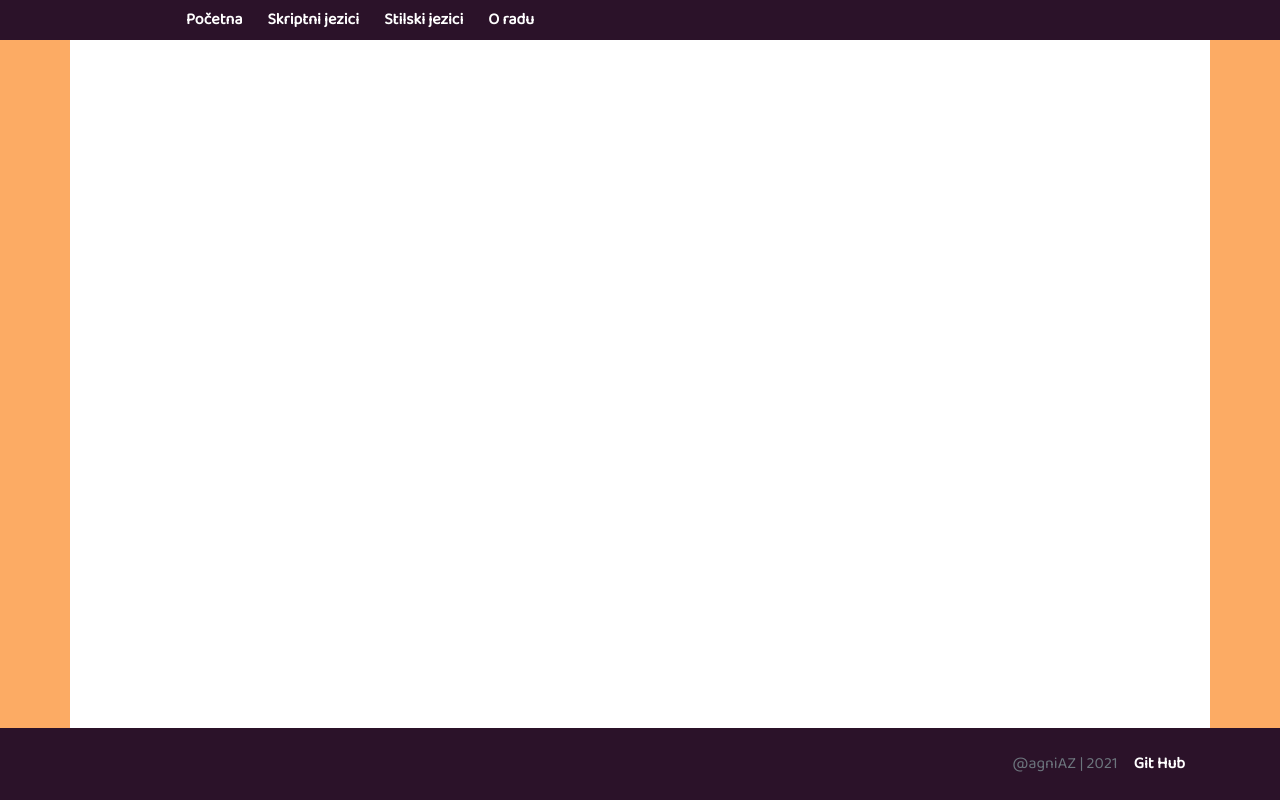
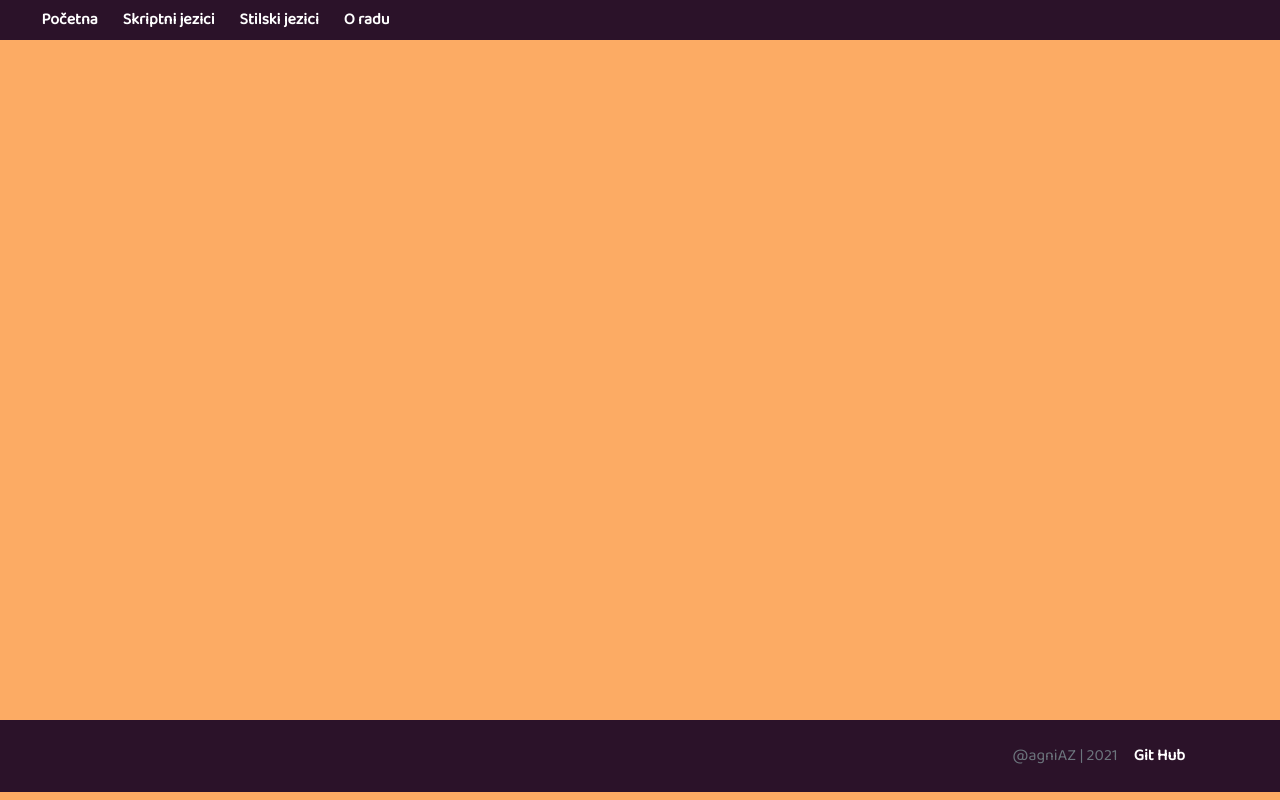
Before and after one commit to agniAZ/JavascriptMA, a website built with Parcel: page index.html in a window 1280 px wide. Built offline with nearby package versions, Linux system fonts and the light colour scheme.

Commit message:
chore: styling changes

```diff
--- a/index.html
+++ b/index.html
@@ -26,7 +26,7 @@
         <link href="./assets/dist/css/bootstrap.min.css" rel="stylesheet">
     </head>
     <body>
-
+        <div class="containerClass">
         <nav class="navbar navbar-expand-md navbar-dark fixed-top bg-theme navigation pl-0">
             <div class="container-fluid p-0">
               <button class="navbar-toggler" type="button" data-bs-toggle="collapse" data-bs-target="#navbarCollapse" aria-controls="navbarCollapse" aria-expanded="false" aria-label="Toggle navigation">
@@ -50,11 +50,11 @@
               </div>
             </div>
           </nav>
-          <main class="container mt-2 text-justify content-container">
+          <div class="text-justify contentWrap">
                 <div id="content">
 
                 </div>
-          </main>
+          </div>
           <footer class="footer mt-auto py-3 fixed-bottom bg-theme row m-0 pr-1">
 
             <div class="container d-flex flex-row-reverse">
@@ -67,6 +67,7 @@
             </div>
             </div>
           </footer>
+        </div>
         <script src="./assets/dist/js/bootstrap.bundle.min.js"></script>
         <!-- Core theme JS-->
         <script src="src/scripts/js/scripts.js"></script>
--- a/src/css/bootstrap/menu.css
+++ b/src/css/bootstrap/menu.css
@@ -1,3 +1,20 @@
+.containerClass {
+    display: flex;
+    flex-direction: column;
+    width: auto;
+    margin: 0;
+    padding: 0;
+    align-items: center;
+    right: 0;
+    height:100%
+}
+
+.contentWrap {
+    overflow: auto;
+    height:100%;
+    width: 100%;
+}
+
 .background-main {
     background-color: #201E1F;
     color:#E5E5E5  !important;
@@ -22,7 +39,7 @@
 }
 
 #navbarCollapse {
-    margin-left:14%;
+    margin-left: 2rem;
 }
 html,body { height:99%; }
 
@@ -62,10 +79,8 @@ body {
 }
 
 #content {
-    padding-top:3rem !important;
     padding-left:2rem;
     padding-right:2rem;
-    padding-top:2rem;
 }
 @media only screen and (max-width: 600px) {
     .content-container {
--- a/templates/homepage.js
+++ b/templates/homepage.js
@@ -1,7 +1,7 @@
 let homepage = `
   <section class="home col-12">
-    <div class="row">
-      <div class="col-sm-6">
+    <div class="row ml-0 mr-0">
+      <div class="col-sm-6 p-0">
       What is Lorem Ipsum?
       Lorem Ipsum is simply dummy text of the printing and typesetting industry. Lorem Ipsum has been the industry's standard dummy text ever since the 1500s, when an unknown printer took a galley of type and scrambled it to make a type specimen book. It has survived not only five centuries, but also the leap into electronic typesetting, remaining essentially unchanged. It was popularised in the 1960s with the release of Letraset sheets containing Lorem Ipsum passages, and more recently with desktop publishing software like Aldus PageMaker including versions of Lorem Ipsum.
 
@@ -14,7 +14,7 @@ let homepage = `
 
       The standard chunk of Lorem Ipsum used since the 1500s is reproduced below for those interested. Sections 1.10.32 and 1.10.33 from "de Finibus Bonorum et Malorum" by Cicero are also reproduced in their exact original form, accompanied by English versions from the 1914 translation by H. Rackham.
       </div>
-      <div class="col-sm-6">
+      <div class="col-sm-6 p-0">
       What is Lorem Ipsum?
       Lorem Ipsum is simply dummy text of the printing and typesetting industry. Lorem Ipsum has been the industry's standard dummy text ever since the 1500s, when an unknown printer took a galley of type and scrambled it to make a type specimen book. It has survived not only five centuries, but also the leap into electronic typesetting, remaining essentially unchanged. It was popularised in the 1960s with the release of Letraset sheets containing Lorem Ipsum passages, and more recently with desktop publishing software like Aldus PageMaker including versions of Lorem Ipsum.
 
--- a/templates/scriptlanguages.js
+++ b/templates/scriptlanguages.js
@@ -1,6 +1,6 @@
 let scriptlanguages = `
-  <section class="scriptlanguages">
-  <div class="row ">
+  <section class="scriptlanguages col-12">
+  <div class="row  ml-0 mr-0">
   From Wikipedia, the free encyclopedia
   What is Lorem Ipsum?
   Lorem Ipsum is simply dummy text of the printing and typesetting industry. Lorem Ipsum has been the industry's standard dummy text ever since the 1500s, when an unknown printer took a galley of type and scrambled it to make a type specimen book. It has survived not only five centuries, but also the leap into electronic typesetting, remaining essentially unchanged. It was popularised in the 1960s with the release of Letraset sheets containing Lorem Ipsum passages, and more recently with desktop publishing software like Aldus PageMaker including versions of Lorem Ipsum.
@@ -9,7 +9,7 @@ let scriptlanguages = `
   It is a long established fact that a reader will be distracted by the readable content of a page when looking at its layout. The point of using Lorem Ipsum is that it has a more-or-less normal distribution of letters, as opposed to using 'Content here, content here', making it look like readable English. Many desktop publishing packages and web page editors now use Lorem Ipsum as their default model text, and a search for 'lorem ipsum' will uncover many web sites still in their infancy. Various versions have evolved over the years, sometimes by accident, sometimes on purpose (injected humour and the like).
 
   </div>
-  <div class="row">
+  <div class="row  ml-0 mr-0">
   <div class="col-12">
   <div class="row">
 Contents
--- a/templates/stylelanguages.js
+++ b/templates/stylelanguages.js
@@ -1,16 +1,12 @@
 let stylelanguages = `
-  <section class="stylelanguages">
-    <div class="row">CSS
+  <section class="stylelanguages col-12">
+    <div class="row ml-0 mr-0">
+      <div class="col-sm-6">
+       Bootstrap
+       </div>
+      <div class="col-sm-6">
+      Bulma
+        </div>
     </div>
-    <div class="row">
-    <div class="col-6">
-      Bootstrap
-    </div>
-    <div class="col-6">
-      Bulma
-    </div>
-  </div>
-
   </section>
-
 `;
```
Also changed, not shown: src/css/bootstrap/styles.css.
